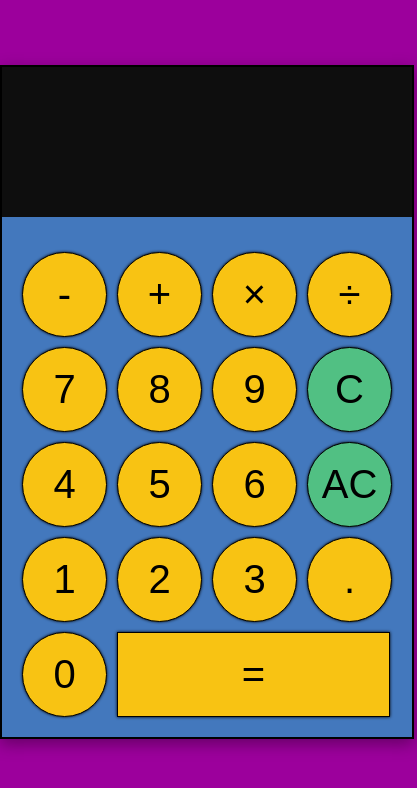
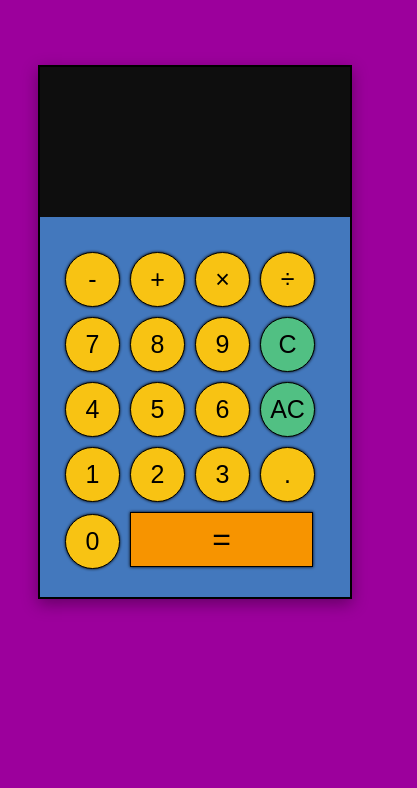
Before and after one commit to losandies/react-calculator, a React (Create React App) app: page / in a window 390 px wide. Shown: the top 788 px of the page, 417 px wide, since content can reach past the window. Built offline with nearby package versions, Linux system fonts and the light colour scheme.

Commit message:
fixed adjacent operator function

```diff
--- a/src/App.css
+++ b/src/App.css
@@ -1,5 +1,8 @@
 body {
 	background-color: rgb(156, 0, 156);
+	display: flex;
+	align-items: center;
+	justify-content: center;
 }
 
 h1 {
@@ -15,7 +18,13 @@ h1 {
 	height: 670px;
 	margin: 0 auto;
 	margin-top: 65px;
-
 	border: 2px solid black;
 	box-shadow: rgba(0, 0, 0, 0.35) 0px 5px 15px;
 }
+
+@media (max-width: 600px) {
+	.app {
+		width: 310px;
+		height: 530px;
+	}
+}
--- a/src/App.js
+++ b/src/App.js
@@ -37,7 +37,7 @@ function App() {
 	};
 
 	const checkAdjacentOperators = (array, button) => {
-		if (array[array.length - 1] === button) {
+		if (array[array.length - 1].includes('+', '/', '*', '-')) {
 			return null;
 		} else {
 			setInput(input + button);
--- a/src/components/CalcualtorKeys.css
+++ b/src/components/CalcualtorKeys.css
@@ -5,6 +5,12 @@
 	position: relative;
 	top: 20px;
 	left: 5px;
+}
+
+@media (max-width: 600px) {
+	.calculator-buttons {
+		left: 10px;
+	}
 }
 
 .small-button {
@@ -17,6 +23,14 @@
 	background-color: rgb(248, 195, 19);
 	border: 1px solid black;
 	box-shadow: 0 0 3px black;
+}
+
+@media (max-width: 600px) {
+	.small-button {
+		width: 55px;
+		height: 55px;
+		font-size: 25px;
+	}
 }
 
 .small-button:hover {
@@ -42,7 +56,15 @@
 	width: 273px;
 	height: 85px;
 	border: solid;
-	background-color: rgb(248, 195, 19);
+	background-color: rgb(247, 148, 0);
 	border: 1px solid black;
 	box-shadow: 0 0 3px black;
 }
+
+@media (max-width: 600px) {
+	.extended-button {
+		width: 183px;
+		height: 55px;
+		font-size: 32px;
+	}
+}
```
